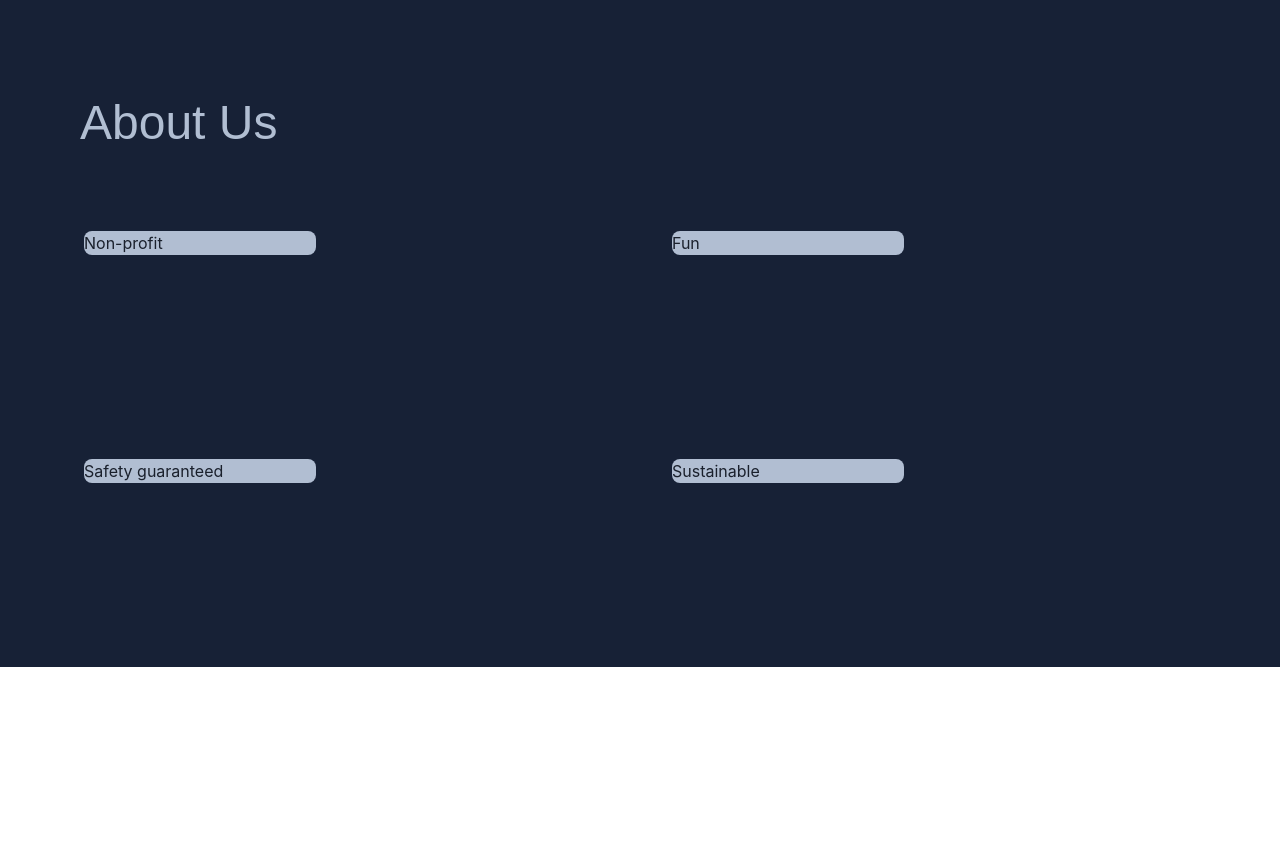
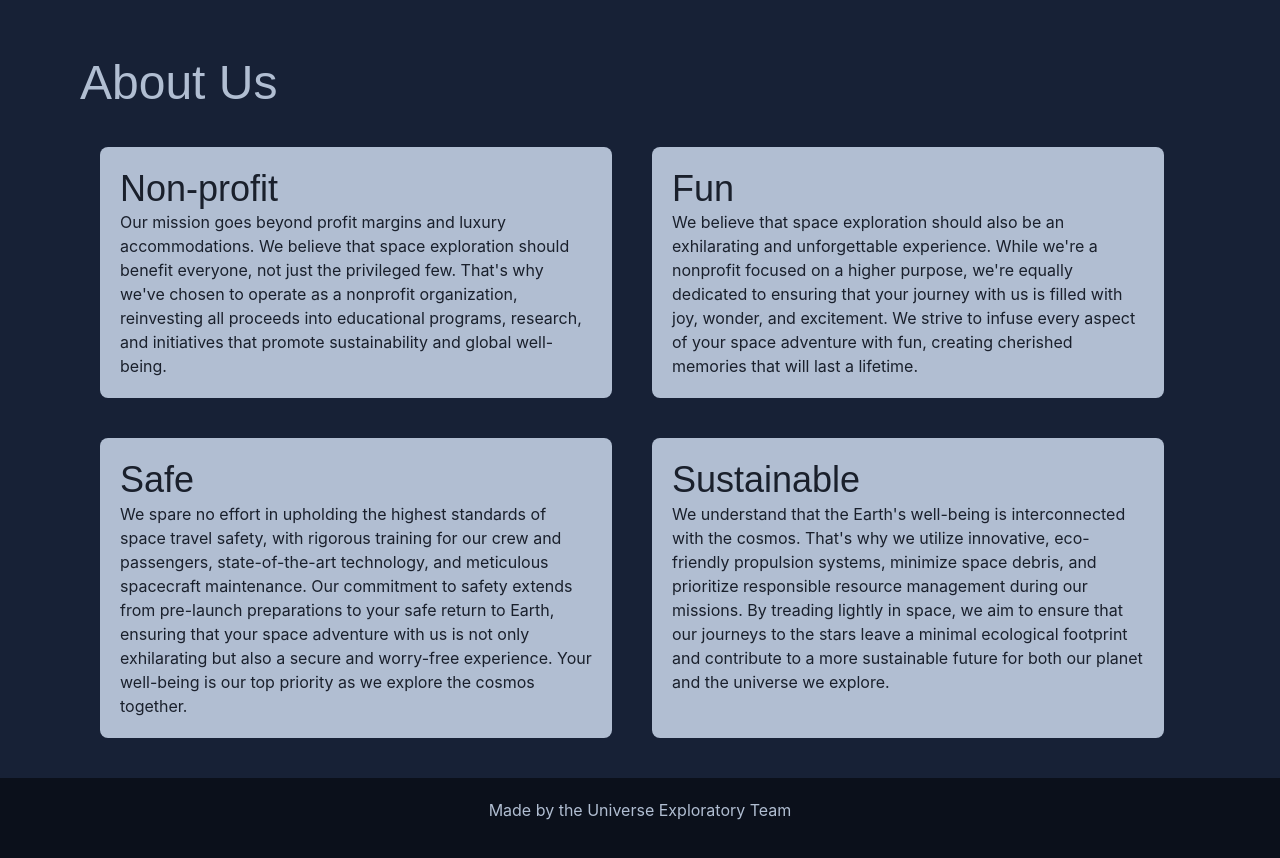
Before and after one commit to AipioxTechson/nasa-spaceapps-2023, a Next.js app: page / in a window 1280 px wide. Shown: the part 1180-2038 px from the top of the page. Before the commit the page ends 1887 px from the top, so only its background shows below. Built offline with nearby package versions, Linux system fonts and the light colour scheme.

Commit message:
Fix about section

```diff
--- a/src/app/Components/AboutUs.js
+++ b/src/app/Components/AboutUs.js
@@ -1,5 +1,5 @@
 import React from "react";
-import { Grid, GridItem, Box, Flex, Heading } from "@chakra-ui/react";
+import { Grid, Text, GridItem, Box, Flex, Heading } from "@chakra-ui/react";
 
 function AboutUs() {
 	return (
@@ -10,40 +10,67 @@ function AboutUs() {
 				fontWeight="light"
 				size="2xl"
 				textAlign="left"
-				pt={20}
+				pt={10}
 				pl={20}
 			>
 				About Us
 			</Heading>
-			<Grid
-				h="60vh"
-				templateRows="repeat(2, 1fr)"
-				templateColumns="repeat(2, 1fr)"
-				gap={4}
-				m={10}
-				p={5}
-			>
-				<GridItem rowSpan={1} colSpan={1} p={3} m={3} h="20vh" w="20vw">
-					<Box bg="brand.200" borderRadius="lg">
-						Non-profit
-					</Box>
-				</GridItem>
-				<GridItem rowSpan={1} colSpan={1} p={3} m={3} h="20vh" w="20vw">
-					<Box bg="brand.200" borderRadius="lg">
-						Fun
-					</Box>
-				</GridItem>
-				<GridItem rowSpan={1} colSpan={1} p={3} m={3} h="20vh" w="20vw">
-					<Box bg="brand.200" borderRadius="lg">
-						Safety guaranteed
-					</Box>
-				</GridItem>
-				<GridItem rowSpan={1} colSpan={1} p={3} m={3} h="20vh" w="20vw">
-					<Box bg="brand.200" borderRadius="lg">
-						Sustainable
-					</Box>
-				</GridItem>
-			</Grid>
+			<Flex ml={20} mr={5} mt={5}>
+				<Box bg="brand.200" borderRadius="lg" p={5} m={5} w="40vw">
+					<Heading fontWeight="light">Non-profit</Heading>
+					<Text>
+						Our mission goes beyond profit margins and luxury
+						accommodations. We believe that space exploration should
+						benefit everyone, not just the privileged few. That's
+						why we've chosen to operate as a nonprofit organization,
+						reinvesting all proceeds into educational programs,
+						research, and initiatives that promote sustainability
+						and global well-being.
+					</Text>
+				</Box>
+				<Box bg="brand.200" borderRadius="lg" p={5} m={5} w="40vw">
+					<Heading fontWeight="light">Fun</Heading>
+					<Text>
+						We believe that space exploration should also be an
+						exhilarating and unforgettable experience. While we're a
+						nonprofit focused on a higher purpose, we're equally
+						dedicated to ensuring that your journey with us is
+						filled with joy, wonder, and excitement. We strive to
+						infuse every aspect of your space adventure with fun,
+						creating cherished memories that will last a lifetime.
+					</Text>
+				</Box>
+			</Flex>
+			<Flex ml={20} mr={5} mb={5}>
+				<Box bg="brand.200" borderRadius="lg" p={5} m={5} w="40vw">
+					<Heading fontWeight="light">Safe</Heading>
+					<Text>
+						We spare no effort in upholding the highest standards of
+						space travel safety, with rigorous training for our crew
+						and passengers, state-of-the-art technology, and
+						meticulous spacecraft maintenance. Our commitment to
+						safety extends from pre-launch preparations to your safe
+						return to Earth, ensuring that your space adventure with
+						us is not only exhilarating but also a secure and
+						worry-free experience. Your well-being is our top
+						priority as we explore the cosmos together.
+					</Text>
+				</Box>
+				<Box bg="brand.200" borderRadius="lg" p={5} m={5} w="40vw">
+					<Heading fontWeight="light">Sustainable</Heading>
+					<Text>
+						We understand that the Earth's well-being is
+						interconnected with the cosmos. That's why we utilize
+						innovative, eco-friendly propulsion systems, minimize
+						space debris, and prioritize responsible resource
+						management during our missions. By treading lightly in
+						space, we aim to ensure that our journeys to the stars
+						leave a minimal ecological footprint and contribute to a
+						more sustainable future for both our planet and the
+						universe we explore.
+					</Text>
+				</Box>
+			</Flex>
 		</Box>
 	);
 }
--- /dev/null
+++ b/src/app/Components/Footer.js
@@ -0,0 +1,12 @@
+import React from "react";
+import { Box, Text } from "@chakra-ui/react";
+
+function Footer() {
+	return (
+		<Box bg="brand.400" h={20} align="center" pt={5}>
+			<Text color="brand.200">Made by the Universe Exploratory Team</Text>
+		</Box>
+	);
+}
+
+export default Footer;
--- a/src/pages/index.js
+++ b/src/pages/index.js
@@ -3,9 +3,9 @@ import { ChakraProvider, Box } from "@chakra-ui/react";
 import theme from "../app/theme";
 import Navbar from "../app/Components/Navbar";
 import Hero from "../app/Components/Hero";
-import ActionItems from "../app/Components/ActionItems";
 import PopularSection from "../app/Components/PopularSection";
 import AboutUs from "../app/Components/AboutUs";
+import Footer from "../app/Components/Footer";
 import "@fontsource-variable/baloo-bhai-2";
 
 function MyApp({ Component, pageProps }) {
@@ -19,7 +19,8 @@ function MyApp({ Component, pageProps }) {
 				<Box>
 					<PopularSection />
 				</Box>
-					<AboutUs />
+				<AboutUs />
+				<Footer />
 			</Box>
 		</ChakraProvider>
 	);
--- a/src/pages/itinerary.js
+++ b/src/pages/itinerary.js
@@ -1,4 +1,4 @@
-import { Box } from "@chakra-ui/react";
+import { Box, Button } from "@chakra-ui/react";
 import "@fontsource-variable/baloo-bhai-2";
 import DestinationInfo from "../app/Components/DestinationInfo";
 import Accomodations from "../app/Components/Accomodations";
@@ -9,7 +9,7 @@ import TripAbout from "../app/Components/TripAbout";
 
 export default function Itinerary() {
 	return (
-		<Box bg="brand.300" w="100vw" align="center">
+		<Box bg="brand.300" w="100vw" pb={10} align="center">
 			<Navbar />
 			<TripAbout />
 			<TimeSpent />
@@ -22,6 +22,7 @@ export default function Itinerary() {
 			<DestinationInfo />
 			<TimeSpent />
 			<Travel />
+            <Button>Book this tour!</Button>
 		</Box>
 	);
 }
```
